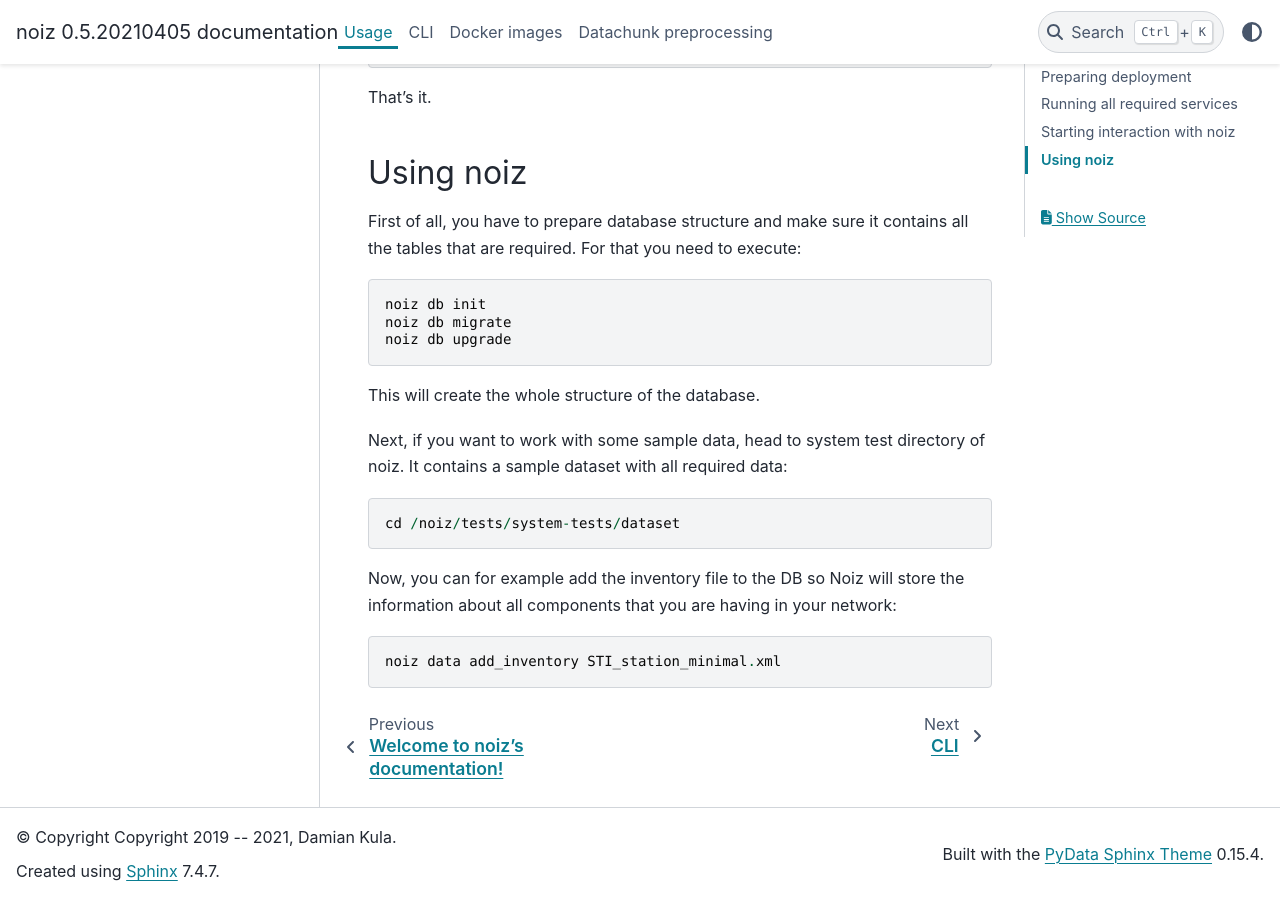
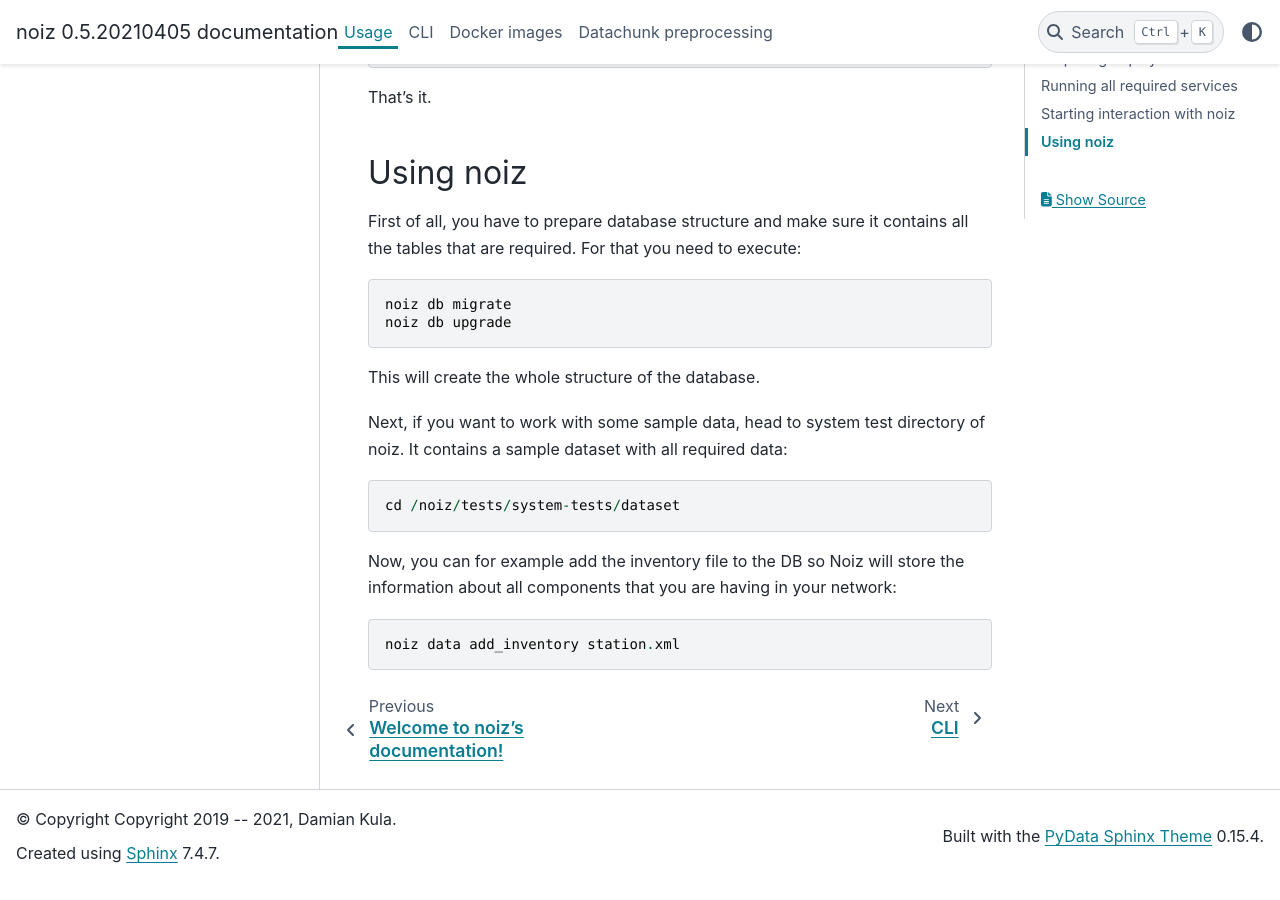
Before and after one commit to noiz-group/noiz, a Sphinx documentation site: the page built from docs/content/usage.rst, in a window 1280 px wide and 900 px high, scrolled down 3235 px. Built offline with Sphinx 7.4.7 and the PyData theme 0.15.4, drawn with Linux system fonts in a browser that asks for light colours.

Commit message:
Removes noiz db init from docs
Signed-off-by: Damian Kula <heavelock@gmail.com>

```diff
--- a/docs/content/usage.rst
+++ b/docs/content/usage.rst
@@ -132,7 +132,6 @@
 First of all, you have to prepare database structure and make sure it contains all the tables that are required.
 For that you need to execute::
 
-    noiz db init
     noiz db migrate
     noiz db upgrade
 
@@ -146,7 +145,7 @@
 Now, you can for example add the inventory file to the DB so Noiz will store the information about all components that
 you are having in your network::
 
-    noiz data add_inventory STI_station_minimal.xml
+    noiz data add_inventory station.xml
 
 .. _Docker: https://www.docker.com/products/docker-desktop
 .. _PostgreSQL: https://www.postgresql.org/
```
